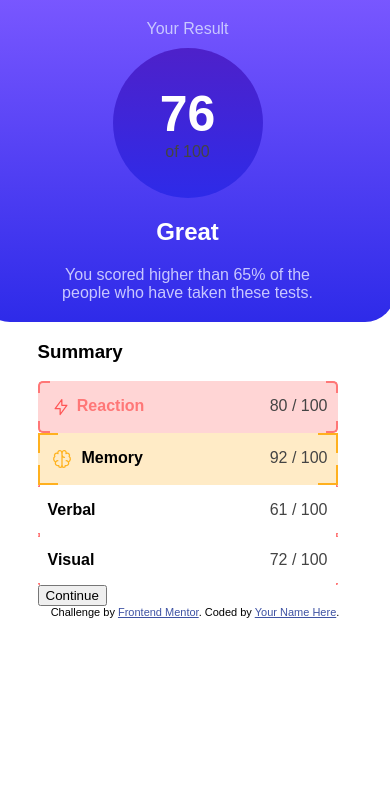
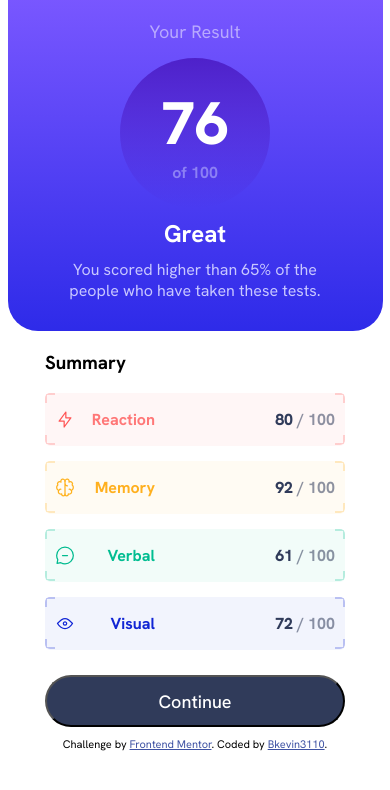
Before and after one commit to Bkevin3110/learning-Results, a plain HTML site: page index.html in a window 390 px wide. Drawn offline with Linux system fonts and the light colour scheme.

Commit message:
Finalizing design mobile/desktop view

```diff
--- a/index.html
+++ b/index.html
@@ -14,86 +14,100 @@
 <main class="container">
   <div class="results">
 
-    <p>Your Result</p>
+    <div class="results-your">Your Result</div>
 
     <div class="results-circle">
       <div class="results-circle-score">
-      <h1>76</h1>
-      <span class="score">of 100</span>
+      <span class="results-score">76</span>
+      <p><span class="results-total-score">of 100</span></p>
       </div>
     </div>
 
     <div class="results-overall">
-      <h2>Great</h2>
 
+      <h2 class="results-rating">Great</h2>
       <p>You scored higher than 65% of the people who have taken these tests.</p>
+
     </div>
   </div>
   <div class="Summary">
-  <div>
-      <h3>Summary</h2></div>
+    <div><h3>Summary</h2></div>
 
 
     <div class="summary-rect" id="reaction">
-      <div id="top-left" class="corner"></div>
-      <div id="top-right" class="corner"></div>
-      <div id="bottom-right" class="corner"></div>
-      <div id="bottom-left" class="corner"></div>
-
+      <div id="summary-reaction-border"></div>
       <div class="summary-content">
         <div class="summary-content-title">
-        <img src="./assets/images/icon-reaction.svg" class="summary-icon"/>
+        <img src="./assets/images/icon-reaction.svg" class="summary-icon" alt="red lightning icon"/>
         <span class="title">Reaction</span>
         </div>
-        <span class="score">80 / 100</span>
+        <span class="score"><span class="summary-score">80</span> / 100</span>
       </div>
 
     </div>
 
     <div class="summary-rect" id="memory">
-      <div class="memborder"></div>
+      <div id="summary-memory-border"></div>
+
       <div class="summary-content">
+
         <div class="summary-content-title">
-          <img src="./assets/images/icon-memory.svg" class="summary-icon"/>
+
+          <img src="./assets/images/icon-memory.svg" class="summary-icon" alt="minimal brain icon"/>
           <span class="title">Memory</span>
+
         </div>
 
-          <span class="score">92 / 100</span>
+        <span class="score"><span class="summary-score">92</span> / 100</span>
 
       </div>
 
     </div>
 
     <div class="summary-rect" id="verbal">
-      <div id="top-left" class="corner"></div>
-      <div id="top-right" class="corner"></div>
-      <div id="bottom-right" class="corner"></div>
-      <div id="bottom-left" class="corner"></div>
+
+      <div id="summary-verbal-border"></div>
+
       <div class="summary-content">
-        <span class="title">Verbal</span>
-        <span class="score">61 / 100</span>
+        <div class="summary-content-title">
+
+          <img src="./assets/images/icon-verbal.svg" class="summary-icon" alt="small chat box icon"/>
+          <span class="title">Verbal</span>
+
+        </div>
+
+        <span class="score"><span class="summary-score">61</span> / 100</span>
       </div>
+
+
+
     </div>
 
     <div class="summary-rect" id="visual">
-      <div id="top-left" class="corner"></div>
-      <div id="top-right" class="corner"></div>
-      <div id="bottom-right" class="corner"></div>
-      <div id="bottom-left" class="corner"></div>
+      <div id="summary-visual-border"></div>
 
       <div class="summary-content">
-        <span class="title">Visual</span>
-        <span class="score">72 / 100</span>
+
+        <div class="summary-content-title">
+
+          <img src="./assets/images/icon-visual.svg" class="summary-icon" alt="minimal eye icon"/>
+          <span class="title">Visual</span>
+
+        </div>
+       <span class="score"><span class="summary-score">72</span> / 100</span>
       </div>
 
+
     </div>
+
+
     <button class="btn">Continue</button>
   </div>
 </main>
 <footer>
   <div class="attribution">
     Challenge by <a href="https://www.frontendmentor.io?ref=challenge" target="_blank">Frontend Mentor</a>.
-    Coded by <a href="#">Your Name Here</a>.
+    Coded by <a href="https://www.frontendmentor.io/profile/Bkevin3110" target="_blank">Bkevin3110</a>.
   </div>
 </footer>
 </body>
--- a/style.css
+++ b/style.css
@@ -1,26 +1,26 @@
 @font-face{
-    font-family: HankenGrotesk;
+    font-family: 'HankenGrotesk';
     font-style: normal;
     font-weight: 700;
-    src: url('./assets/fonts/static/HankenGrotesk-Bold.ttf') format('ttf');
+    src: url('./assets/fonts/static/HankenGrotesk-Bold.ttf') format('truetype');
 }
 
 @font-face{
-    font-family: HankenGrotesk;
+    font-family: 'HankenGrotesk';
     font-style: normal;
     font-weight: 800;
-    src: url('./assets/fonts/static/HankenGrotesk-ExtraBold.ttf') format('ttf');
+    src: url('./assets/fonts/static/HankenGrotesk-ExtraBold.ttf') format('truetype');
 }
 @font-face{
-    font-family: HankenGrotesk;
+    font-family: 'HankenGrotesk';
     font-style: normal;
     font-weight: 500;
-    src: url('./assets/fonts/static/HankenGrotesk-Medium.ttf') format('ttf');
+    src: url('./assets/fonts/static/HankenGrotesk-Medium.ttf') format('truetype');
 }
 
 @font-face{
-    font-family: HankenGroteskVF;
-    src: url('./assets/fonts/HankenGrotesk-VariableFont_wght.ttf') format('ttf');
+    font-family: 'HankenGroteskVF';
+    src: url('./assets/fonts/HankenGrotesk-VariableFont_wght.ttf') format('truetype');
     font-weight: 100 1000;
     font-stretch: 75% 200%;
     font-variation-settings: 'wdth' 100, 'wght' 400;
@@ -44,11 +44,12 @@ body{
     margin: 0;
 }
 .container{
-    width: 375px;
+    width: 335px;
     display: flex;
     justify-content: center;
     align-items: center;
     flex-direction: column;
+    margin: auto;
 }
 
 .results{
@@ -61,29 +62,55 @@ body{
 
 }
 
+.results-your{
+    margin: 0 0 15px 0;
+    color: hsl(0, 0%, 100%, .5);
+    font-size: 18px;
+}
 
 .results p {
     color: hsl(241, 100%, 89%)   ;
     margin: 0;
 }
+
 .results-circle{
     display: flex;
     justify-content: center;
     align-items: center;
     width: 150px;
     height: 150px;
-    background: linear-gradient(hsla(256, 72%, 46%, 1),hsl(241, 81%, 54%));
+    background: linear-gradient(hsla(256, 72%, 46%, 1), hsla(241, 72%, 46%, 0));
     border-radius: 50%;
     margin: 10px auto;
 }
 
-.results-circle-score h1{
-    font-size: 50px;
+
+
+.results-score{
+    font-size: 60px;
+    font-weight: 800;
+    font-variation-settings: "wght" 800;
     margin: 0;
+
 }
+.results-total-score {
+    color: hsl(241, 100%, 89%, .5);
+    font-weight: 700;
+    font-variation-settings: "wght" 700;
+}
+
 .results-overall{
     width: 280px;
     margin: 0 auto;
+}
+
+
+.results-rating{
+    margin: 10px 0;
+}
+
+.results-overall p {
+    margin: 10px 0;
 }
 .Summary{
     width: 300px;
@@ -92,26 +119,7 @@ body{
   position: relative;
   border-radius: 5px;
   max-width: 300px;
-}
-.summary-content-title{
-    display: flex;
-    flex-direction: row;
-    justify-content: space-around;
-    width: 100px;
-}
-.corner {
-    position: absolute;
-}
-
-
-#reaction{
-    background: hsla(0, 100%, 67%, 0.25);
-}
-
-#reaction .corner {
-    background: none;
-    height: 10px;
-    width: 10px;
+  margin: 15px 0;
 }
 
 .summary-content {
@@ -119,39 +127,17 @@ body{
     display: flex;
     flex-direction: row;
     justify-content: space-between;
-  }
-
-#top-left {
-  top: 0;
-  left: 0;
-  border-radius: 5px 0 0 0;
-  border-top: 2px solid #ff7777;
-  border-left: 2px solid #ff7777;
 }
 
-#top-right {
-  top: 0;
-  right: 0;
-  border-radius: 0 5px 0 0;
-  border-top: 2px solid #ff7777;
-  border-right: 2px solid #ff7777;
+.summary-content-title{
+    display: flex;
+    flex-direction: row;
+    justify-content: space-between;
+    width: 100px;
+
 }
 
-#bottom-right {
-  bottom: 0;
-  right: 0;
-  border-radius: 0 0 5px 0;
-  border-bottom: 2px solid #ff7777;
-  border-right: 2px solid #ff7777;
-}
 
-#bottom-left {
-  bottom: 0;
-  left: 0;
-  border-radius: 0 0 0 5px;
-  border-bottom: 2px solid #ff7777;
-  border-left: 2px solid #ff7777;
-}
 
 .summary-icon {
   height: 24;
@@ -162,33 +148,173 @@ body{
     font-size: 16px;
     font-weight: bold;
 }
+
+.score {
+    color: hsl(224, 30%, 27%, .55);
+    font-weight: 700;
+    font-variation-settings: "wght" 700;
+}
+
+.summary-score{
+    font-weight: 600;
+    font-variation-settings: "wght" 800;
+    color: hsl(224, 30%, 27%);
+}
+
+#reaction{
+    background: hsla(0, 100%, 67%, 0.05);
+}
+
 #reaction .title {
     color: #ff7777;
 }
 
-.score {
-    color: #444444;
-}
+#summary-reaction-border{
+    position: absolute;
+    width: 300px;
+    height: 52px;
+    background:
+      linear-gradient(to right, hsla(0, 100%, 67%, .25) 2px, transparent 2px) 0 0,
+      linear-gradient(to right, hsl(0, 100%, 67%, .25) 2px, transparent 2px) 0 100%,
+      linear-gradient(to left, hsl(0, 100%, 67%, .25) 2px, transparent 2px) 100% 0,
+      linear-gradient(to left, hsl(0, 100%, 67%, .25) 2px, transparent 2px) 100% 100%,
+      linear-gradient(to bottom, hsl(0, 100%, 67%, .25) 2px, transparent 2px) 0 0,
+      linear-gradient(to bottom, hsl(0, 100%, 67%, .25) 2px, transparent 2px) 100% 0,
+      linear-gradient(to top, hsl(0, 100%, 67%, .25) 2px, transparent 2px) 0 100%,
+      linear-gradient(to top, hsl(0, 100%, 67%, .25) 2px, transparent 2px) 100% 100%;
+
+    background-repeat: no-repeat;
+    background-size: 10px 10px;
+    border-radius: 5px;
+  }
 
 #memory{
-    background: hsla(39, 100%, 56%, 0.25);
+    background: hsla(39, 100%, 56%, 0.05);
 }
-.memborder{
+#memory .title {
+    color: hsl(39, 100%, 56%);
+}
+#summary-memory-border{
   position: absolute;
   width: 300px;
   height: 52px;
   background:
-    linear-gradient(to right, hsl(39, 100%, 56%) 2px, transparent 2px) 0 0,
-    linear-gradient(to right, hsl(39, 100%, 56%) 2px, transparent 2px) 0 100%,
-    linear-gradient(to left, hsl(39, 100%, 56%) 2px, transparent 2px) 100% 0,
-    linear-gradient(to left, hsl(39, 100%, 56%) 2px, transparent 2px) 100% 100%,
-    linear-gradient(to bottom, hsl(39, 100%, 56%) 2px, transparent 2px) 0 0,
-    linear-gradient(to bottom, hsl(39, 100%, 56%) 2px, transparent 2px) 100% 0,
-    linear-gradient(to top, hsl(39, 100%, 56%) 2px, transparent 2px) 0 100%,
-    linear-gradient(to top, hsl(39, 100%, 56%) 2px, transparent 2px) 100% 100%;
+    linear-gradient(to right, hsl(39, 100%, 56%, .25) 2px, transparent 2px) 0 0,
+    linear-gradient(to right, hsl(39, 100%, 56%, .25) 2px, transparent 2px) 0 100%,
+    linear-gradient(to left, hsl(39, 100%, 56%, .25) 2px, transparent 2px) 100% 0,
+    linear-gradient(to left, hsl(39, 100%, 56%, .25) 2px, transparent 2px) 100% 100%,
+    linear-gradient(to bottom, hsl(39, 100%, 56%, .25) 2px, transparent 2px) 0 0,
+    linear-gradient(to bottom, hsl(39, 100%, 56%, .25) 2px, transparent 2px) 100% 0,
+    linear-gradient(to top, hsl(39, 100%, 56%, .25) 2px, transparent 2px) 0 100%,
+    linear-gradient(to top, hsl(39, 100%, 56%, .25) 2px, transparent 2px) 100% 100%;
 
   background-repeat: no-repeat;
-  background-size: 20px 20px;
+  background-size: 10px 10px;
+  border-radius: 5px;
+}
+
+#verbal{
+    background: hsl(166, 100%, 37%, .05);
+}
+
+#verbal .title {
+    color: hsl(166, 100%, 37%);
+}
+
+#summary-verbal-border{
+  position: absolute;
+  width: 300px;
+  height: 52px;
+  background:
+    linear-gradient(to right, hsl(166, 100%, 37%, .25) 2px, transparent 2px) 0 0,
+    linear-gradient(to right, hsl(166, 100%, 37%, .25) 2px, transparent 2px) 0 100%,
+    linear-gradient(to left, hsl(166, 100%, 37%, .25) 2px, transparent 2px) 100% 0,
+    linear-gradient(to left, hsl(166, 100%, 37%, .25) 2px, transparent 2px) 100% 100%,
+    linear-gradient(to bottom, hsl(166, 100%, 37%, .25) 2px, transparent 2px) 0 0,
+    linear-gradient(to bottom, hsl(166, 100%, 37%, .25) 2px, transparent 2px) 100% 0,
+    linear-gradient(to top, hsl(166, 100%, 37%, .25) 2px, transparent 2px) 0 100%,
+    linear-gradient(to top, hsl(166, 100%, 37%, .25) 2px, transparent 2px) 100% 100%;
+
+  background-repeat: no-repeat;
+  background-size: 10px 10px;
+  border-radius: 5px;
+}
+
+#visual {
+    background: hsl(234, 85%, 45%, .05);
+}
+
+#visual .title{
+    color: hsl(234, 85%, 45%);
+}
+
+#summary-visual-border{
+    position: absolute;
+    width: 300px;
+    height: 52px;
+    background:
+      linear-gradient(to right, hsl(234, 85%, 45%, .25) 2px, transparent 2px) 0 0,
+      linear-gradient(to right, hsl(234, 85%, 45%, .25) 2px, transparent 2px) 0 100%,
+      linear-gradient(to left, hsl(234, 85%, 45%, .25) 2px, transparent 2px) 100% 0,
+      linear-gradient(to left, hsl(234, 85%, 45%, .25) 2px, transparent 2px) 100% 100%,
+      linear-gradient(to bottom, hsl(234, 85%, 45%, .25) 2px, transparent 2px) 0 0,
+      linear-gradient(to bottom, hsl(234, 85%, 45%, .25) 2px, transparent 2px) 100% 0,
+      linear-gradient(to top, hsl(234, 85%, 45%, .25) 2px, transparent 2px) 0 100%,
+      linear-gradient(to top, hsl(234, 85%, 45%, .25) 2px, transparent 2px) 100% 100%;
+
+    background-repeat: no-repeat;
+    background-size: 10px 10px;
+    border-radius: 5px;
+  }
+
+.btn {
+    background-color: hsl(224, 30%, 27%);
+    width: 300px;
+    height: 52px;
+    border-radius: 999px;
+    margin: 10px 0;
+
+    color: hsl(0, 0%, 100%);
+
+    font: inherit;
+    font-size: 18px;
+    font-weight: 500;
+    font-variation-settings: "wght" 500;
 }
 /*https://stackoverflow.com/questions/75607228/how-can-you-apply-a-border-to-only-corners-of-a-container-in-css*/
 /*https://stackoverflow.com/questions/14387690/how-can-i-show-only-corner-borders*/
+
+@media only screen and (min-width: 768px){
+
+.container{
+    width: 700px;
+    height: 450px;
+    flex-direction: row;
+    justify-content: space-evenly;
+}
+
+.results{
+    display:flex;
+    justify-content: center;
+    align-items: center;
+    flex-direction: column;
+    width: 250px;
+    height: 375px;
+    border-radius: 30px;
+}
+
+
+.results-overall{
+    width: 250px;
+}
+
+.Summary{
+    border-radius: 30px;
+    box-shadow: 3px 3px 5px hsl(221, 100%, 96%);
+    padding: 30px;
+}
+
+footer {
+    margin: 10px;
+}
+}
```
